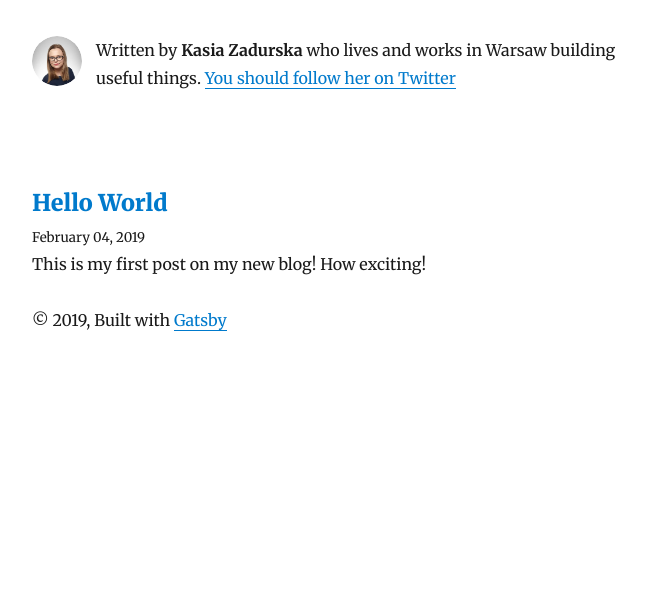
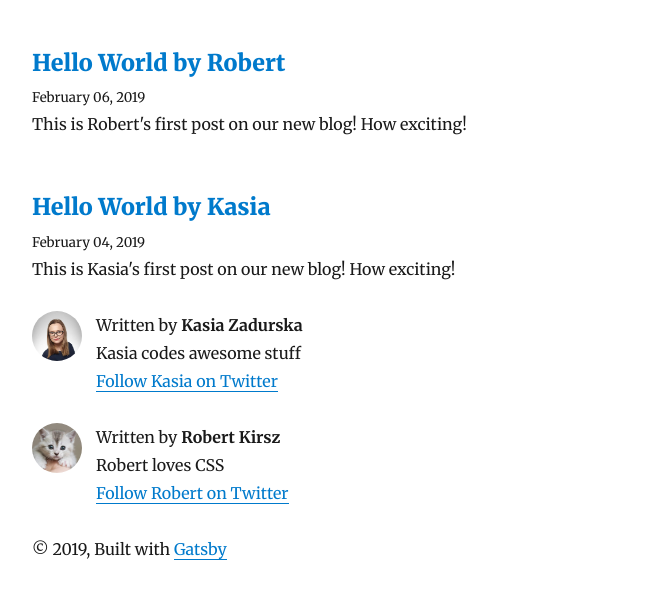
Before and after one commit to kzadurska/expecto-frontendum, a Gatsby site: page / in a window 1280 px wide. Shown: the part 188-786 px from the top of the page, without its empty margins (293-939 px from the left). Built offline with nearby package versions, Linux system fonts and the light colour scheme; Gatsby itself is replaced by a stand-in of ours; some packages are replaced by stand-ins of ours.

Commit message:
Add support for multiple authors

```diff
--- /dev/null
+++ b/content/authors.json
@@ -0,0 +1,16 @@
+[
+  {
+    "id": "kzadurska",
+    "name": "Kasia Zadurska",
+    "bio": "Kasia codes awesome stuff",
+    "avatar": "assets/kasia-profile-pic.jpg",
+    "twitter": "kzadurska"
+  },
+  {
+    "id": "rkirsz",
+    "name": "Robert Kirsz",
+    "bio": "Robert loves CSS",
+    "avatar": "assets/robert-profile-pic.jpg",
+    "twitter": "RobertKirsz"
+  }
+]
--- /dev/null
+++ b/content/blog/hello-world-kasia/index.md
@@ -0,0 +1,7 @@
+---
+title: Hello World by Kasia
+date: '2019-02-04T20:06:52.456Z'
+author: kzadurska
+---
+
+This is Kasia's first post on our new blog! How exciting!
--- /dev/null
+++ b/content/blog/hello-world-robert/index.md
@@ -0,0 +1,7 @@
+---
+title: Hello World by Robert
+date: '2019-02-06T19:06:51.456Z'
+author: rkirsz
+---
+
+This is Robert's first post on our new blog! How exciting!
--- a/content/blog/hello-world/index.md
+++ /dev/null
@@ -1,6 +0,0 @@
----
-title: Hello World
-date: '2019-02-04T20:06:52.456Z'
----
-
-This is my first post on my new blog! How exciting!
--- a/gatsby-config.js
+++ b/gatsby-config.js
@@ -1,12 +1,9 @@
 module.exports = {
   siteMetadata: {
     title: `Expecto Frontendum`,
-    author: `Kasia Zadurska`,
+    authors: `Kasia Zadurska & Robert Kirsz`,
     description: `A blog about all things frontend`,
     siteUrl: `https://expectofrontendum.com/`,
-    social: {
-      twitter: `kzadurska`,
-    },
   },
   plugins: [
     {
@@ -74,5 +71,15 @@ module.exports = {
         pathToConfigModule: `src/utils/typography`,
       },
     },
+    `gatsby-transformer-json`,
+    {
+      resolve: `gatsby-source-filesystem`,
+      options: {
+        path: `content/`,
+      },
+    },
   ],
+  mapping: {
+    "MarkdownRemark.frontmatter.author": `AuthorsJson`,
+  }
 }
--- a/package.json
+++ b/package.json
@@ -3,7 +3,10 @@
   "private": true,
   "description": "A blog about all things frontend",
   "version": "0.1.0",
-  "author": "Kasia Zadurska <kzadurska@gmail.com>",
+  "contributors": [
+    "Kasia Zadurska <kzadurska@gmail.com> (https://expectofrontendum.com)",
+    "Robert Kirsz <robert.kirsz@gmail.com> (https://robertkirsz.com)"
+  ],
   "bugs": {
     "url": "https://github.com/gatsbyjs/gatsby/issues"
   },
@@ -23,6 +26,7 @@
     "gatsby-remark-responsive-iframe": "^2.0.9",
     "gatsby-remark-smartypants": "^2.0.8",
     "gatsby-source-filesystem": "^2.0.20",
+    "gatsby-transformer-json": "^2.1.8",
     "gatsby-transformer-remark": "^2.2.3",
     "gatsby-transformer-sharp": "^2.1.13",
     "prismjs": "^1.15.0",
--- /dev/null
+++ b/src/components/Author.js
@@ -0,0 +1,47 @@
+import React from "react"
+import { graphql } from 'gatsby'
+
+import { rhythm } from "../utils/typography"
+
+function Author({ author }) {
+  return (
+    <div style={{ display: `flex`, alignItems: 'flex-start' }}>
+      <img
+        src={author.avatar.publicURL}
+        alt={author.name}
+        style={{
+          flex: `none`,
+          marginRight: rhythm(1 / 2),
+          marginBottom: 0,
+          width: 50,
+          height: 50,
+          borderRadius: `50%`,
+          objectFit: `cover`
+        }}
+      />
+      <p>
+        Written by <strong>{author.name}</strong>
+        <br />
+        {author.bio}
+        <br />
+        <a href={`https://twitter.com/${author.twitter}`}>
+          Follow {author.name.split(' ')[0]} on Twitter
+        </a>
+      </p>
+    </div>
+  )
+}
+
+export const query = graphql`
+  fragment AuthorFragment on AuthorsJson {
+    id
+    name
+    bio
+    avatar {
+      publicURL
+    }
+    twitter
+  }
+`
+
+export default Author
--- a/src/components/Bio.js
+++ /dev/null
@@ -1,68 +0,0 @@
-import React from "react"
-import { StaticQuery, graphql } from "gatsby"
-import Image from "gatsby-image"
-
-import { rhythm } from "../utils/typography"
-
-function Bio() {
-  return (
-    <StaticQuery
-      query={bioQuery}
-      render={data => {
-        const { author, social } = data.site.siteMetadata
-        return (
-          <div
-            style={{
-              display: `flex`,
-              marginBottom: rhythm(2.5),
-            }}
-          >
-            <Image
-              fixed={data.avatar.childImageSharp.fixed}
-              alt={author}
-              style={{
-                marginRight: rhythm(1 / 2),
-                marginBottom: 0,
-                minWidth: 50,
-                borderRadius: `100%`,
-              }}
-              imgStyle={{
-                borderRadius: `50%`,
-              }}
-            />
-            <p>
-              Written by <strong>{author}</strong> who lives and works in Warsaw
-              building useful things.
-              {` `}
-              <a href={`https://twitter.com/${social.twitter}`}>
-                You should follow her on Twitter
-              </a>
-            </p>
-          </div>
-        )
-      }}
-    />
-  )
-}
-
-const bioQuery = graphql`
-  query BioQuery {
-    avatar: file(absolutePath: { regex: "/profile-pic.jpg/" }) {
-      childImageSharp {
-        fixed(width: 50, height: 50) {
-          ...GatsbyImageSharpFixed
-        }
-      }
-    }
-    site {
-      siteMetadata {
-        author
-        social {
-          twitter
-        }
-      }
-    }
-  }
-`
-
-export default Bio
--- a/src/components/seo.js
+++ b/src/components/seo.js
@@ -40,7 +40,7 @@ function SEO({ description, lang, meta, keywords, title }) {
               },
               {
                 name: `twitter:creator`,
-                content: data.site.siteMetadata.author,
+                content: data.site.siteMetadata.authors,
               },
               {
                 name: `twitter:title`,
@@ -89,7 +89,7 @@ const detailsQuery = graphql`
       siteMetadata {
         title
         description
-        author
+        authors
       }
     }
   }
--- a/src/pages/index.js
+++ b/src/pages/index.js
@@ -1,7 +1,7 @@
 import React from "react"
 import { Link, graphql } from "gatsby"
 
-import Bio from "../components/Bio"
+import Author, { AuthorFragment } from "../components/Author"
 import Layout from "../components/Layout"
 import SEO from "../components/seo"
 import { rhythm } from "../utils/typography"
@@ -11,6 +11,7 @@ class BlogIndex extends React.Component {
     const { data } = this.props
     const siteTitle = data.site.siteMetadata.title
     const posts = data.allMarkdownRemark.edges
+    const authors = data.allAuthorsJson.edges
 
     return (
       <Layout location={this.props.location} title={siteTitle}>
@@ -18,7 +19,6 @@ class BlogIndex extends React.Component {
           title="All posts"
           keywords={[`blog`, `gatsby`, `javascript`, `react`]}
         />
-        <Bio />
         {posts.map(({ node }) => {
           const title = node.frontmatter.title || node.fields.slug
           return (
@@ -37,6 +37,7 @@ class BlogIndex extends React.Component {
             </div>
           )
         })}
+        {authors.map(({ node }) => <Author key={node.id} author={node} />)}
       </Layout>
     )
   }
@@ -65,5 +66,12 @@ export const pageQuery = graphql`
         }
       }
     }
+    allAuthorsJson {
+      edges {
+        node {
+          ...AuthorFragment
+        }
+      }
+    }
   }
 `
```
Also changed, not shown: src/templates/blog-post.js (+5 -3 lines), content/assets/kasia-profile-pic.jpg (added), content/assets/robert-profile-pic.jpg (added), 1 other file.
